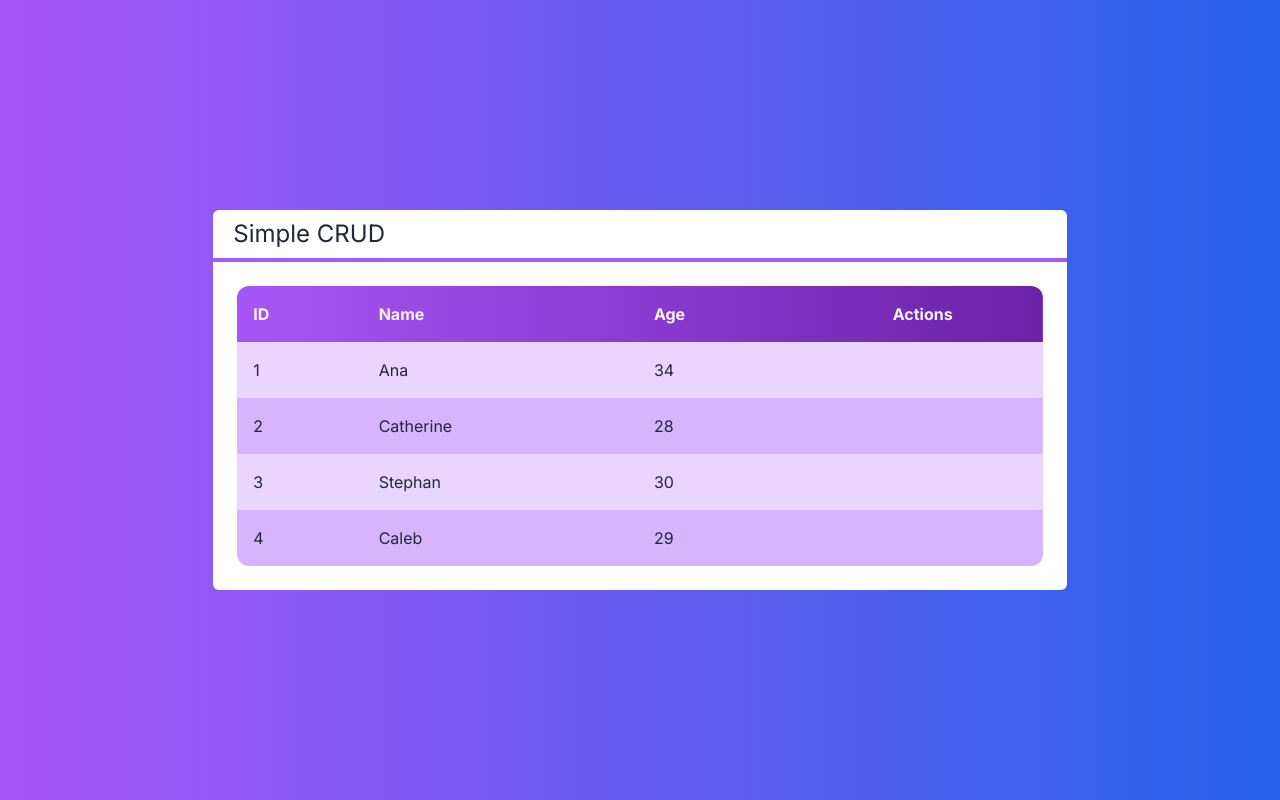
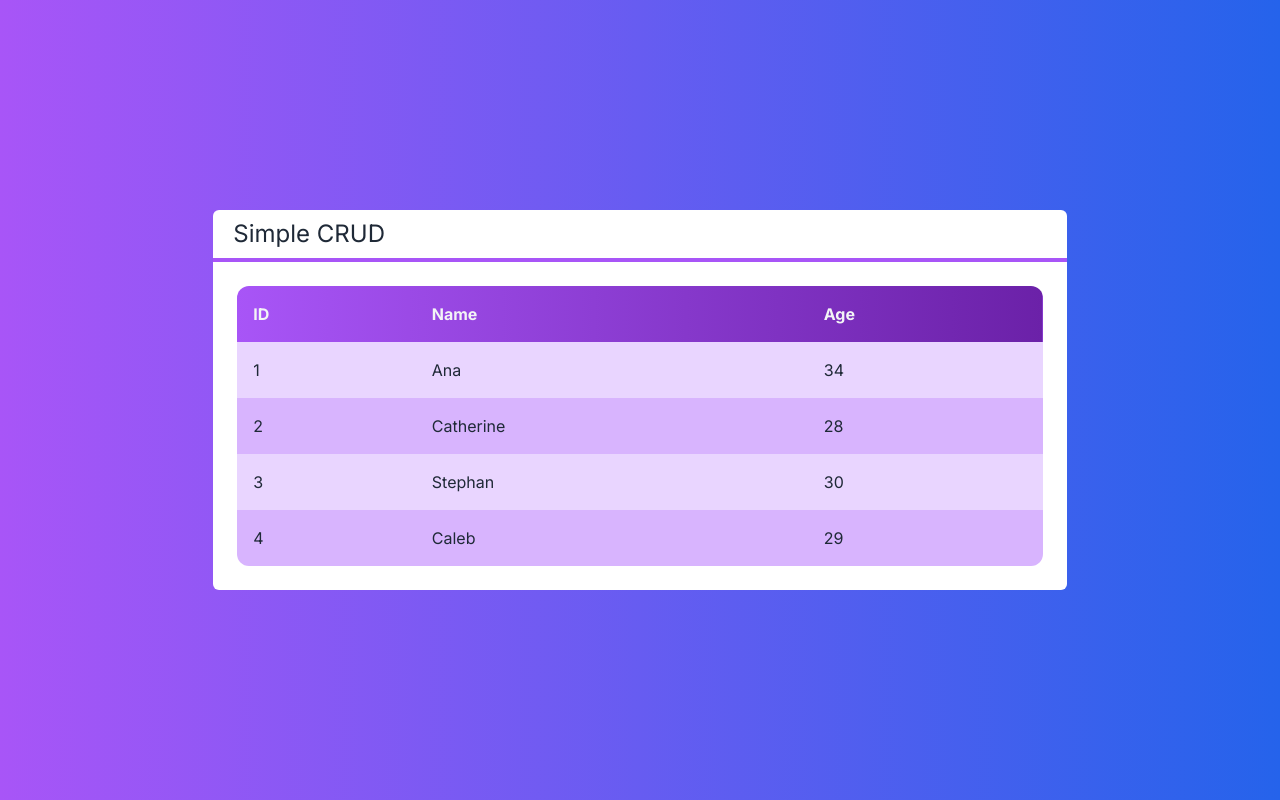
Before and after one commit to iaraflaminio/project-next-crud, a Next.js app: page / in a window 1280 px wide. Built offline with nearby package versions, Linux system fonts and the light colour scheme.

Commit message:
Implementing function for show actions

```diff
--- a/src/components/TableClient.tsx
+++ b/src/components/TableClient.tsx
@@ -9,13 +9,15 @@ interface TableProps {
 
 export default function TableClient(props: TableProps) {
 
+    const showActions = props.deletedClient || props.selectedClient
+
     function renderHeader() {
         return (
             <tr>
                 <th className="text-left p-4">ID</th>
                 <th className="text-left p-4">Name</th>
                 <th className="text-left p-4">Age</th>
-                <th className="p-4">Actions</th>
+                {showActions ? <th className="p-4">Actions</th> : false}
             </tr>
         )
     }
@@ -28,7 +30,7 @@ export default function TableClient(props: TableProps) {
                     <td className="text-left p-4">{client.id}</td>
                     <td className="text-left p-4">{client.name}</td>
                     <td className="text-left p-4">{client.age}</td>
-                    {renderActions(client)}
+                    {showActions ? renderActions(client) : false}
                 </tr>
             )
         })
```
